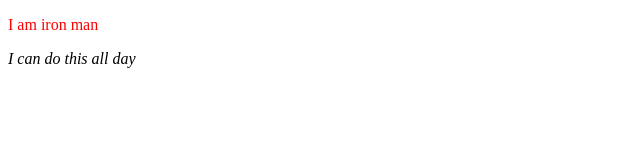
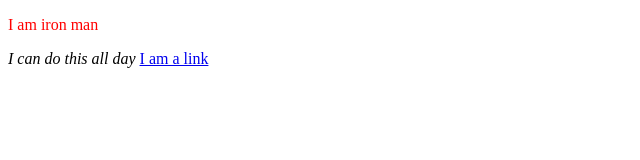
Before and after one commit to MD-NABEEL-T/localrepo, a plain HTML site: page index.html in a window 1280 px wide. Shown: the full height of the page, 0-640 px from the left. Drawn offline with Linux system fonts and the light colour scheme.

Commit message:
Added a link

```diff
--- a/index.html
+++ b/index.html
@@ -9,6 +9,7 @@
 <body>
     <p>I am iron man</p>
     <i>I can do this all day</i>
+    <a href="#">I am a link</a>
     <script src="app.js"></script>
 </body>
 </html>
```
